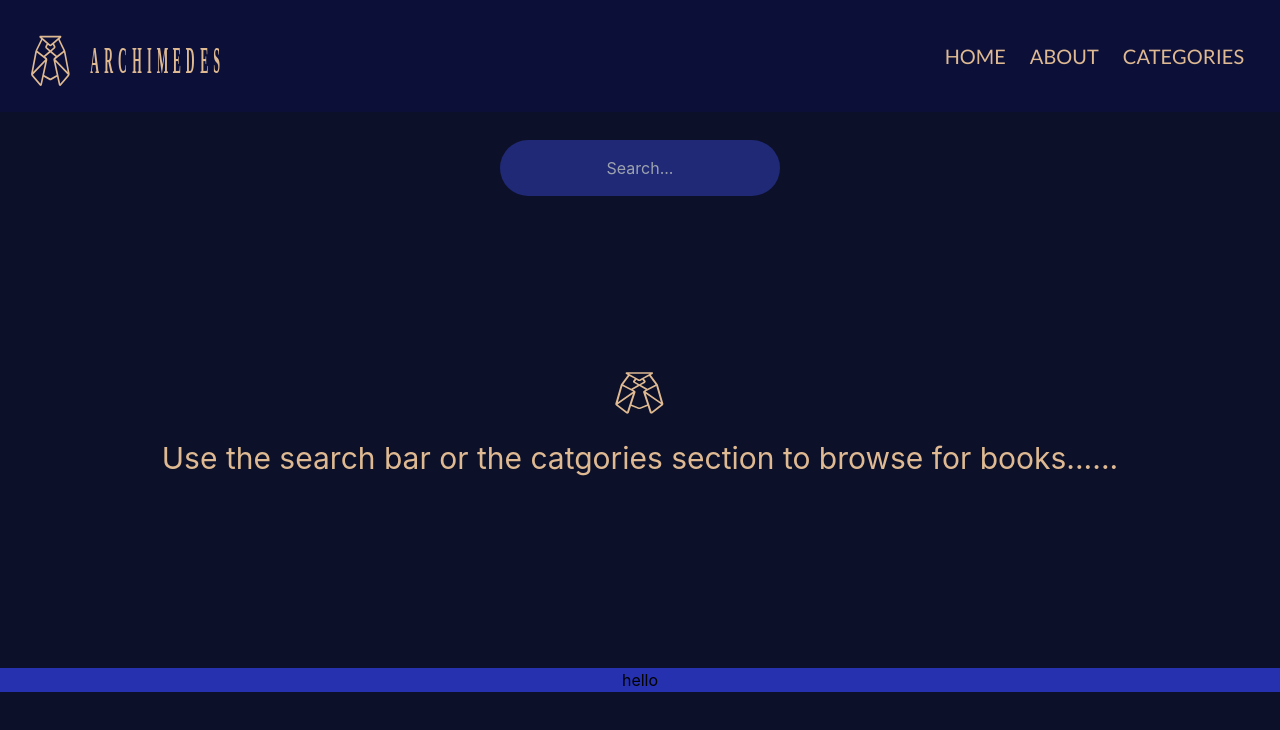
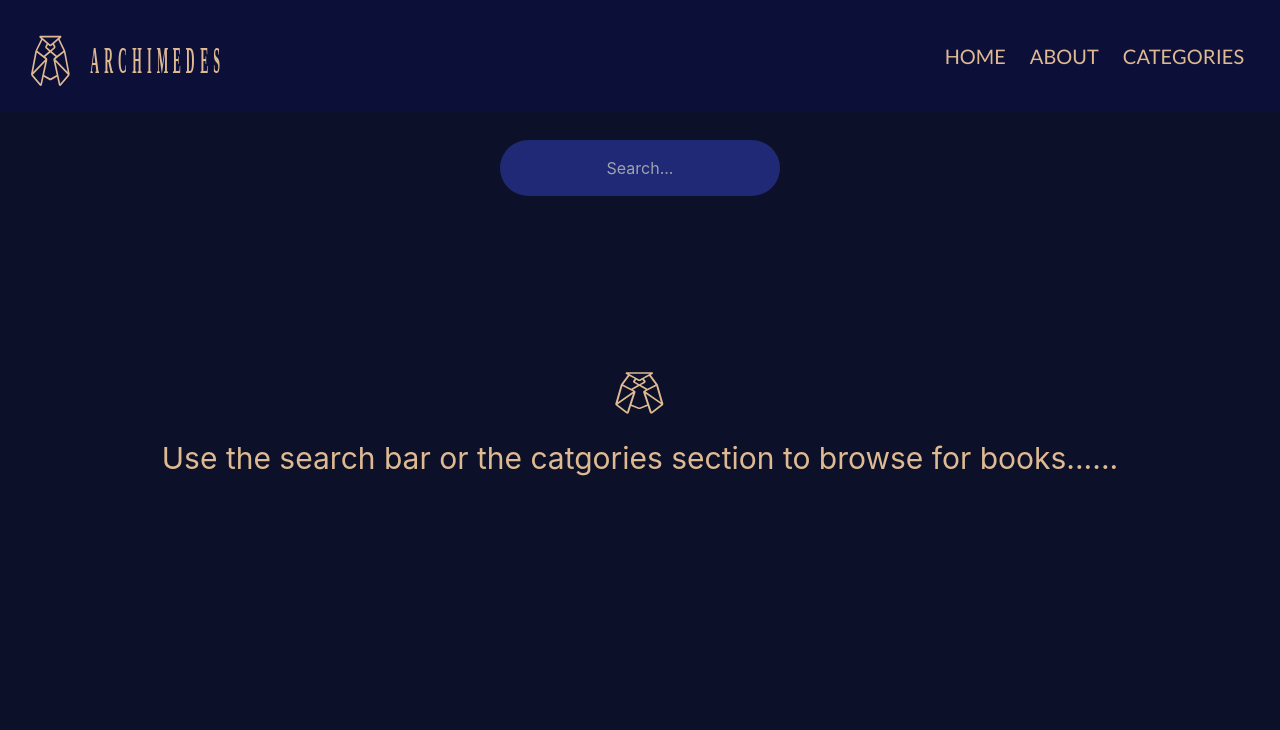
Before and after one commit to TheHuntsman4/Archimedes, a React (Create React App) app: page / in a window 1280 px wide. Shown: the top 730 px of the page. Built offline with nearby package versions, Linux system fonts and the light colour scheme.

Commit message:
updating readme

```diff
--- a/src/App.js
+++ b/src/App.js
@@ -13,9 +13,7 @@ function App() {
         <Route path="/about" element={<About />} />
         <Route path='/categories' element={<Categories />} />
         </Routes>
-
     </>
-    <Footer />
     </div>
   );
 }
--- a/src/components/Footer.jsx
+++ b/src/components/Footer.jsx
@@ -2,9 +2,15 @@ import React from 'react'
 
 const Footer = () => {
   return (
-    <div className='sticky top-[100vh] w-full bg-[#2531af] '>
-      hello
-    </div>
+<footer className="bg-[#0c1039]">
+      <div className="grid container grid-cols-1 mx-auto py-12 px-4">
+        <div className=" flex text-[#deb992] text-left">
+          The source code is available at  <a href="https://github.com/TheHuntsman4/Archimedes" target='_blank'>
+            <img className=" bg-[#deb992] h-[5rem] w-[5rem]" src="https://upload.wikimedia.org/wikipedia/commons/9/91/Octicons-mark-github.svg" /></a>
+
+        </div>
+      </div>
+    </footer>
   )
 }
 
```
Also changed, not shown: 1 other file (tests, documents, lock files or other folders).
